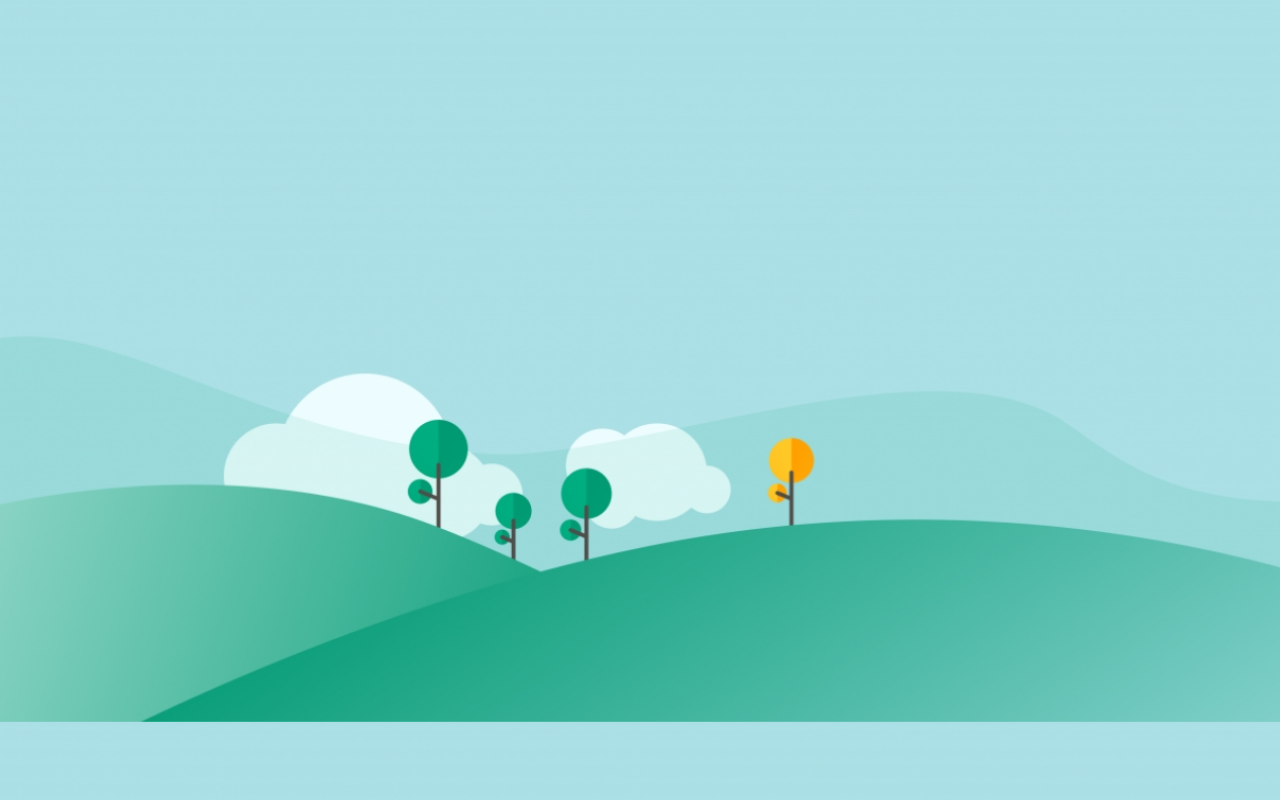
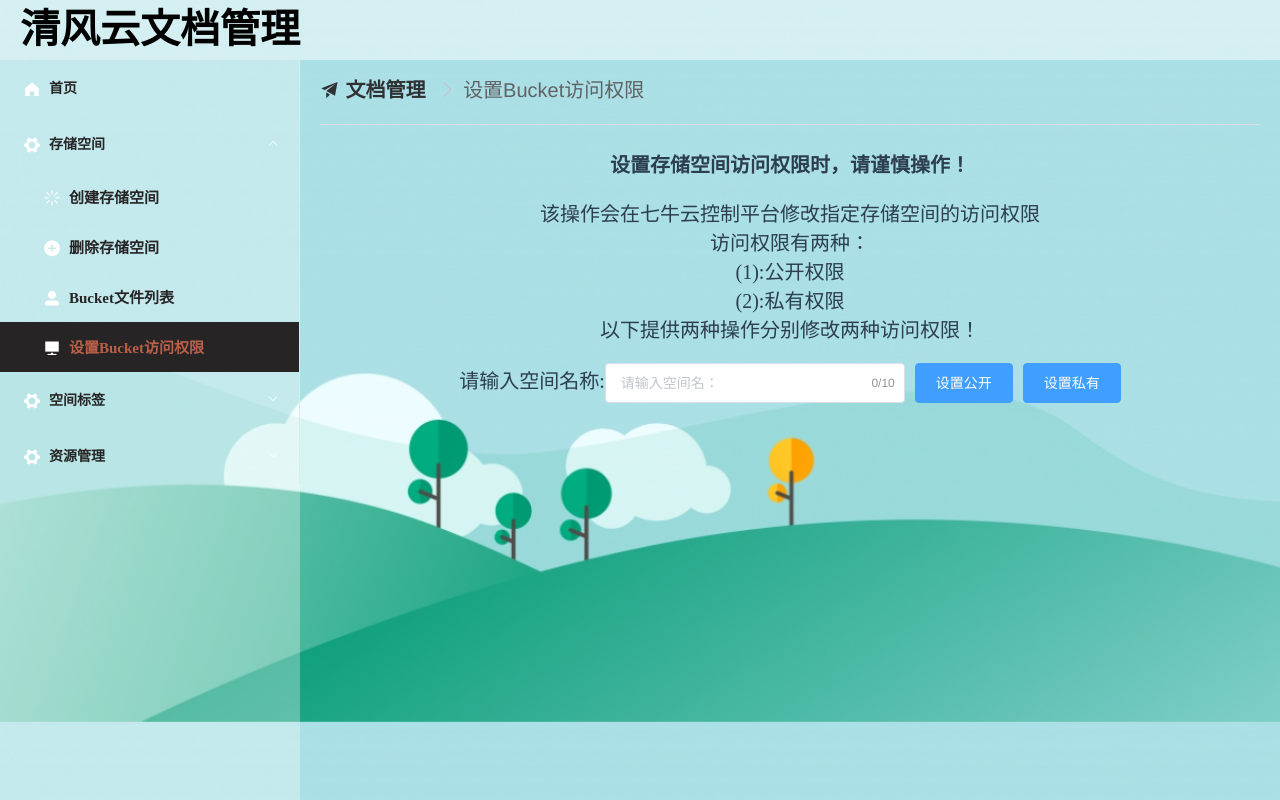
Before and after one commit to wqy-jstart/QFDoc-Manage-Web, a Vue app: page /sys-index/bucket/setBucketPrivate in a window 1280 px wide. Built offline with nearby package versions, Linux system fonts and the light colour scheme.

Commit message:
设置空间访问权限！

```diff
--- a/src/router/index.js
+++ b/src/router/index.js
@@ -39,6 +39,10 @@ const routes = [
                 component: () => import ('../views/sys-index/main/bucket/DropBucket')
             },
             {
+                path: '/sys-index/bucket/setBucketPrivate',
+                component: () => import ('../views/sys-index/main/bucket/SetBucketPrivate')
+            },
+            {
                 path: '/sys-index/bucket/bucketList',
                 component: () => import ('../views/sys-index/main/bucket/BucketList')
             },
--- a/src/views/IndexView.vue
+++ b/src/views/IndexView.vue
@@ -95,11 +95,11 @@ a {
               </el-menu-item>
               <el-menu-item index="/sys-index/bucket/bucketList">
                 <i class="el-icon-user-solid"></i>
-                <span style="font-size: 15px;font-weight: bold">存储空间列表</span>
+                <span style="font-size: 15px;font-weight: bold">Bucket文件列表</span>
               </el-menu-item>
-              <el-menu-item index="/sys-admin/main/banner/add-new">
+              <el-menu-item index="/sys-index/bucket/setBucketPrivate">
                 <i class="el-icon-s-platform"></i>
-                <span style="font-size: 15px;font-weight: bold">设置空间权限</span>
+                <span style="font-size: 15px;font-weight: bold">设置Bucket访问权限</span>
               </el-menu-item>
             </el-submenu>
 
--- a/src/views/sys-index/main/bucket/BucketList.vue
+++ b/src/views/sys-index/main/bucket/BucketList.vue
@@ -13,12 +13,12 @@
       <el-breadcrumb-item :to="{ path: '/' }">
         <i class="el-icon-s-promotion"></i> 文档管理
       </el-breadcrumb-item>
-      <el-breadcrumb-item>存储空间列表</el-breadcrumb-item>
+      <el-breadcrumb-item>Bucket文件列表</el-breadcrumb-item>
     </el-breadcrumb>
 
     <el-divider></el-divider>
 
-    <p style="font-family: 幼圆;font-size: 20px;margin: 20px;font-weight: bold">查询七牛云存储空间列表时，需注意！</p>
+    <p style="font-family: 幼圆;font-size: 20px;margin: 20px;font-weight: bold">查询七牛云Bucket文件列表时，需注意！</p>
     <p style="font-family: 幼圆;font-size: 20px;margin: 20px">
       该操作会根据您输入的存储空间名称进行查询该名称下的文件列表<br>
       下面列表会列举文件的信息，其中type类型("0"代表公开/"1"代表私有)！
--- /dev/null
+++ b/src/views/sys-index/main/bucket/SetBucketPrivate.vue
@@ -0,0 +1,89 @@
+<template>
+  <div>
+    <el-breadcrumb separator-class="el-icon-arrow-right" style="font-size: 20px;">
+      <el-breadcrumb-item :to="{ path: '/' }">
+        <i class="el-icon-s-promotion"></i> 文档管理
+      </el-breadcrumb-item>
+      <el-breadcrumb-item>设置Bucket访问权限</el-breadcrumb-item>
+    </el-breadcrumb>
+
+    <el-divider></el-divider>
+
+    <p style="font-family: 幼圆;font-size: 20px;margin: 20px;font-weight: bold">设置存储空间访问权限时，请谨慎操作！</p>
+    <p style="font-family: 幼圆;font-size: 20px;margin: 20px">
+      该操作会在七牛云控制平台修改指定存储空间的访问权限<br>
+      访问权限有两种：<br>
+      (1):公开权限<br>
+      (2):私有权限<br>
+      以下提供两种操作分别修改两种访问权限！
+    </p>
+    <!--创建空间名的表单-->
+    <span style="font-size: 20px;font-family: 方正姚体">请输入空间名称:</span>
+    <el-input style="width: 300px" type="text" v-model="bucketName" placeholder="请输入空间名：" maxlength="10"
+              show-word-limit></el-input>
+    <el-button style="margin-left: 10px" type="primary" @click="setPublic()">设置公开
+    </el-button>
+    <el-button style="margin-left: 10px" type="primary" @click="setPrivate()">设置私有
+    </el-button>
+  </div>
+</template>
+
+<script>
+export default {
+  data() {
+    return {
+      bucketName: '',
+    }
+  },
+  methods: {
+    setPublic() {
+      if (this.bucketName == '') {
+        this.$message.warning("请指定存储空间名称！")
+      } else {
+        let url = this.GLOBAL.systemUrl + 'bucket/' + this.bucketName + '/setBucketPublic';
+        this.axios
+            .create({
+              'headers': {
+                'Authorization': localStorage.getItem('jwt')
+              }
+            }).post(url).then((response) => {
+          let responseBody = response.data;
+          if (responseBody.state == 20000) {
+            if (responseBody.data == 200) {
+              this.$message.success("设置成功！")
+            } else if (responseBody.data == 631) {
+              this.$message.error("该存储空间不存在！")
+            } else if (responseBody.data == 401) {
+              this.$message.error("操作无效！")
+            }
+          }
+        })
+      }
+    },
+    setPrivate() {
+      if (this.bucketName == '') {
+        this.$message.warning("请指定存储空间名称！")
+      } else {
+        let url = this.GLOBAL.systemUrl + 'bucket/' + this.bucketName + '/setBucketPrivate';
+        this.axios
+            .create({
+              'headers': {
+                'Authorization': localStorage.getItem('jwt')
+              }
+            }).post(url).then((response) => {
+          let responseBody = response.data;
+          if (responseBody.state == 20000) {
+            if (responseBody.data == 200) {
+              this.$message.success("设置成功！")
+            } else if (responseBody.data == 631) {
+              this.$message.error("该存储空间不存在！")
+            } else if (responseBody.data == 401) {
+              this.$message.error("操作无效！")
+            }
+          }
+        })
+      }
+    }
+  }
+}
+</script>
```
